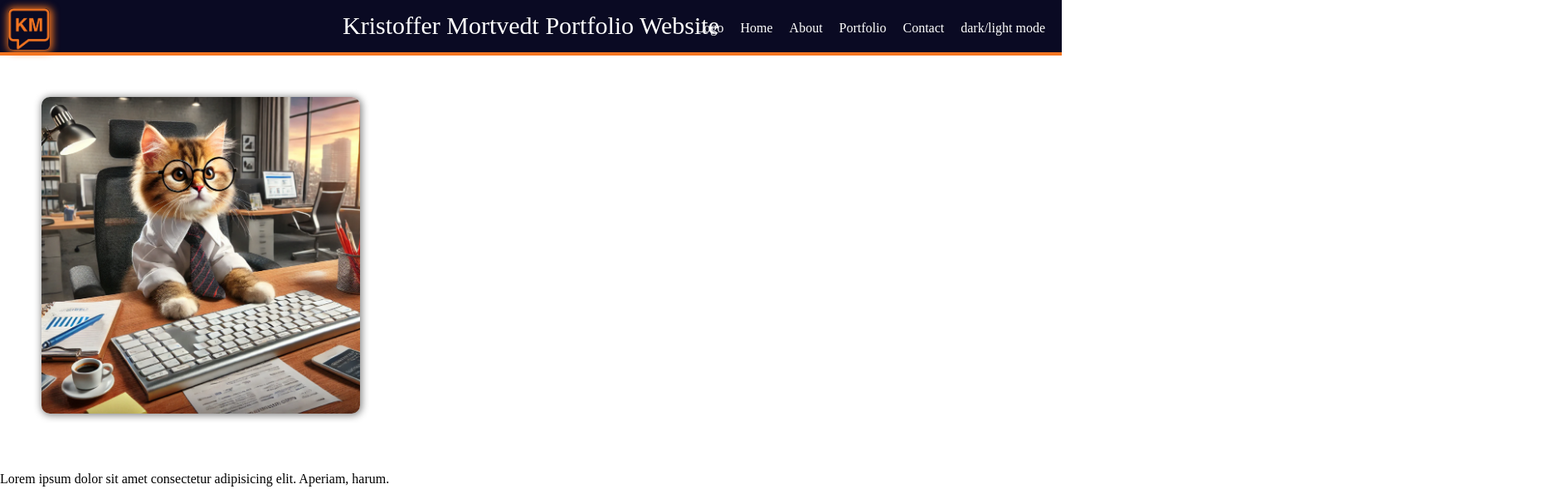
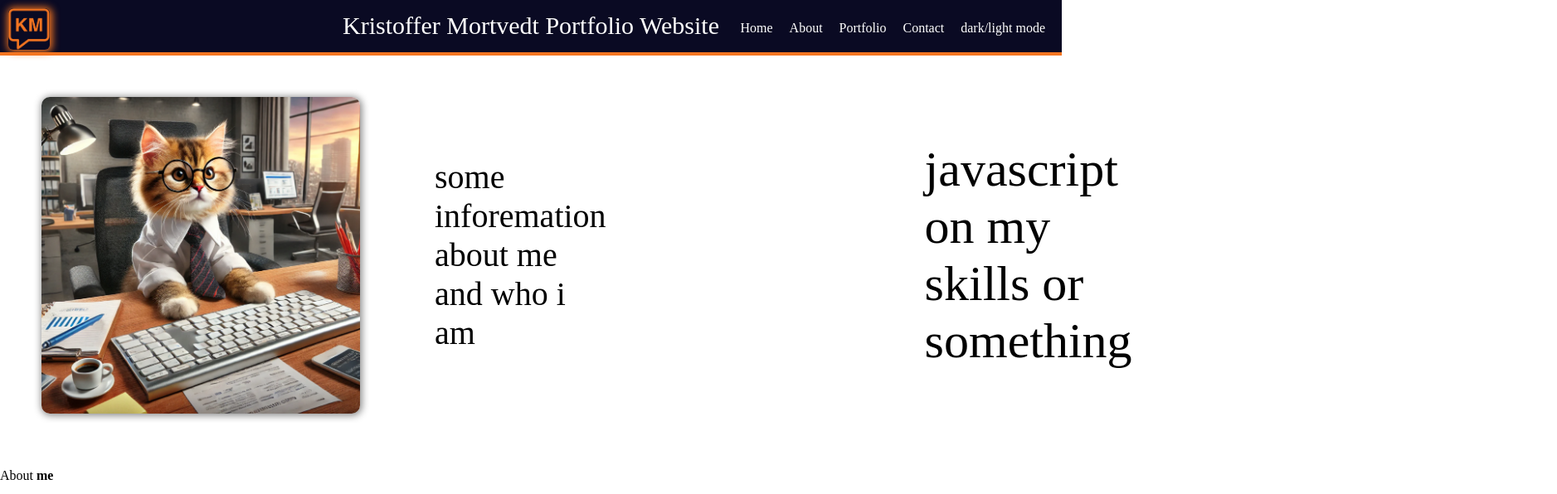
Before and after one commit to KrimorQ/mywebsite, a plain HTML site: page HTML/index.html in a window 1280 px wide. Shown: the top 596 px of the page at 83% size, 1877 px wide, since content can reach past the window. Drawn offline with Linux system fonts and the light colour scheme.

Commit message:
about me section made

```diff
--- a/HTML/index.html
+++ b/HTML/index.html
@@ -18,7 +18,6 @@
                     </div>
                         <p class="text-header">Kristoffer Mortvedt Portfolio Website</p>
                     <div class="right-content">
-                        <p>Logo</p>
                         <p>Home</p>
                         <p>About</p>
                         <p>Portfolio</p>
@@ -27,8 +26,15 @@
                     </div>
                 </div>
             </header>
+            <div class="about-me-picture">
             <img src="/Images/working cat.png" alt="a image of me" class="profile-picture"><!--put a picture of me here-->
-            <p>Lorem ipsum dolor sit amet consectetur adipisicing elit. Aperiam, harum.</p>
+                <div class="about-me-text-left">
+                <p>some inforemation about me and who i am</p>
+            </div>
+            <div class="about-me-text-right">
+                <p>javascript on my skills or something</p>
+            </div>
+        </div>
             <!--put my skills and experience here?-->
         </section>
         <section>
--- a/HTML/styles.css
+++ b/HTML/styles.css
@@ -54,6 +54,25 @@ body {
     margin: 50px;
     box-shadow: 1px 1px 10px 1px grey;
     border-radius: 10px;
+    height: auto;
+}
+
+.about-me-picture {
+    display: flex;
+    align-items: center;
+}
+
+.about-me-text-left {
+    margin-left: 40px;
+    font-size: 40px;
+    padding-right: 30%;
+
+}
+.about-me-text-right {
+    padding-right: 40%;
+    font-size: 60px;
+    margin-right: 20%;
+
 
 }
 a{
```
